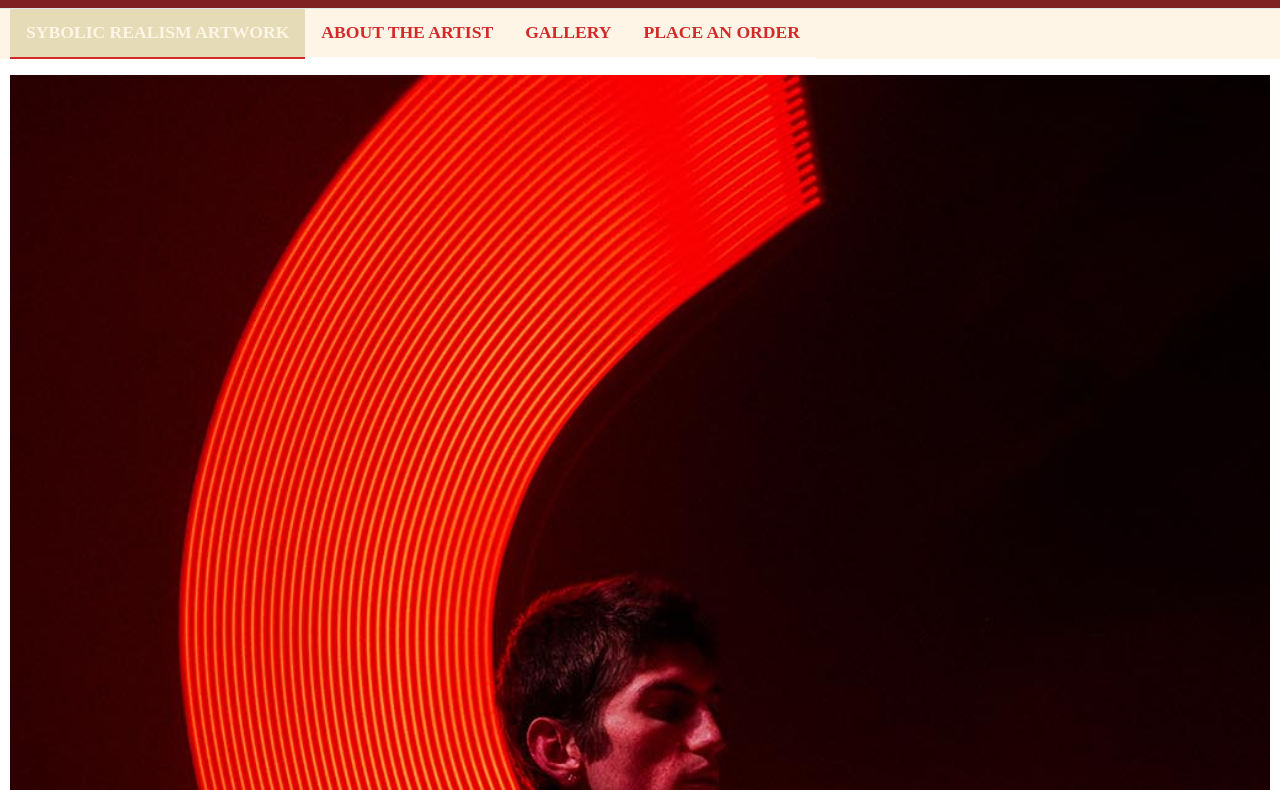
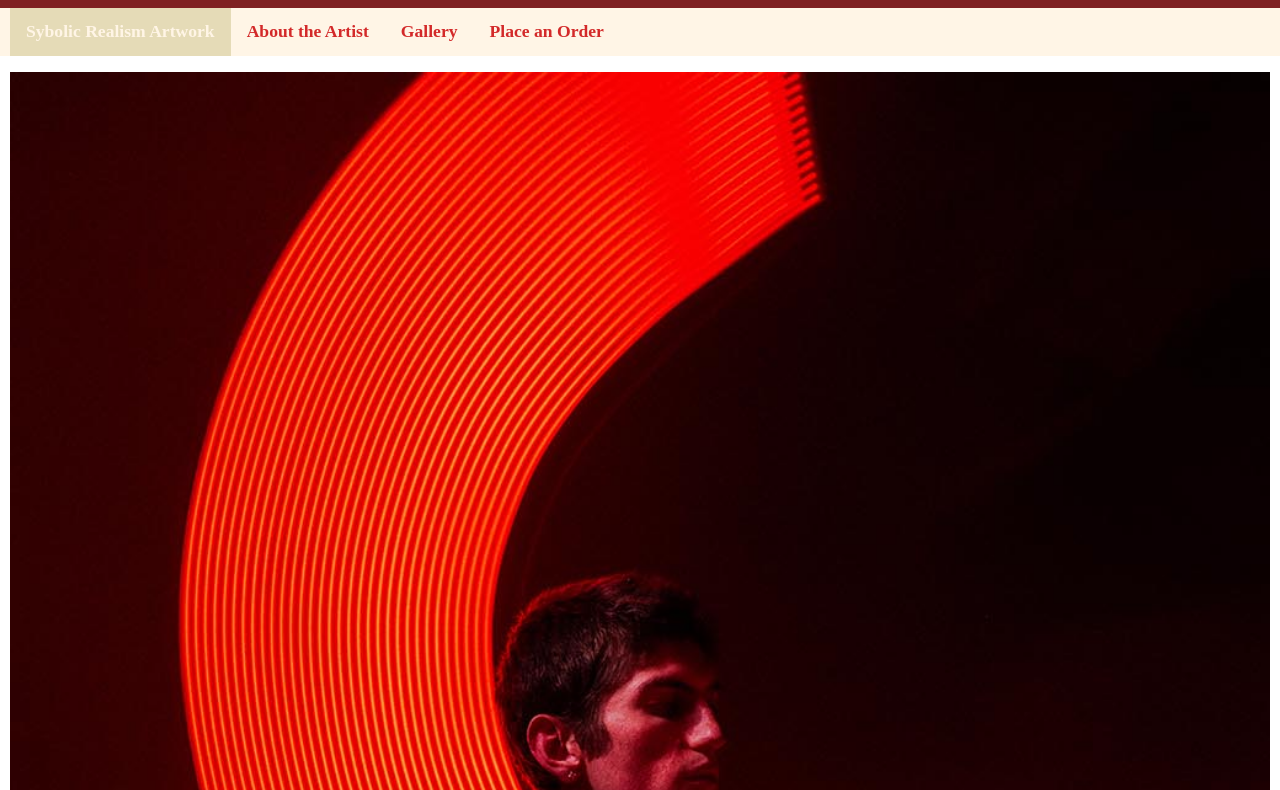
Before and after one commit to GraftonBotelho2003/dwdd1600, a plain HTML site: page 06form/index.html in a window 1280 px wide. Shown: the part 138-928 px from the top of the page. Drawn offline with Linux system fonts and the light colour scheme; a web font is replaced by a local one.

Commit message:
Add files via upload

```diff
--- a/06form/template.css
+++ b/06form/template.css
@@ -43,44 +43,12 @@ header span{
         color:white;
     }
 
-    } /*end of the media query*/
+ }
+ /*end of the media query*/
 
 
     /*BIGs screens*/
     @media only screen and (min-width: 801px){
-        nav {
-            border-top: solid 1px #E0E6E6;
-
-        }
-        nav ul {
-            margin: 0;
-            padding: 0 2vw;
-            list-style-type: none;
-            display: flex;
-        }
-        nav a {
-            display: block;
-            padding: 1.2rem 1rem .3rem 1rem;
-            font-size: 1rem;
-            text-decoration: none;
-            color: #8C501B;
-            font-weight: 600;
-            text-transform: uppercase;
-            text-align: center;
-            border-bottom: solid 2px #fff;
-        }
-
-        nav .active a {
-            border-bottom: solid 2px #d32929;
-        }
-        nav a:hover {
-            color: #000;
-        }
-
-    } /*end of the media query*/
-
-
-/*navigation stuff here*/
         nav{
             background-color: #fff5e6;
         }
@@ -107,6 +75,10 @@ nav li.active a{
         nav li a:hover {
         color: #facd1e
         }
+
+    } /*end of the media query*/
+
+
 
 /* main structure */
 main{
```
Lines whose indentation alone changed are shown as unchanged.
